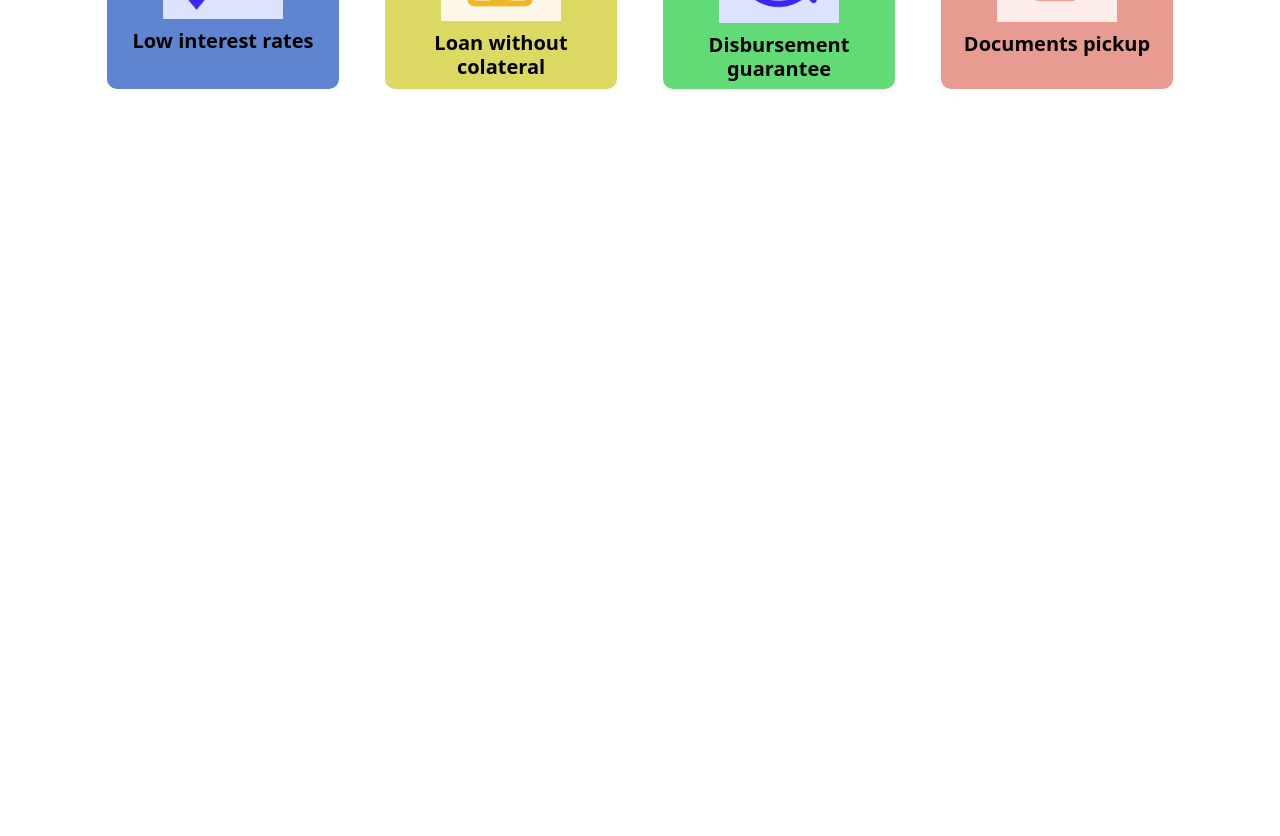
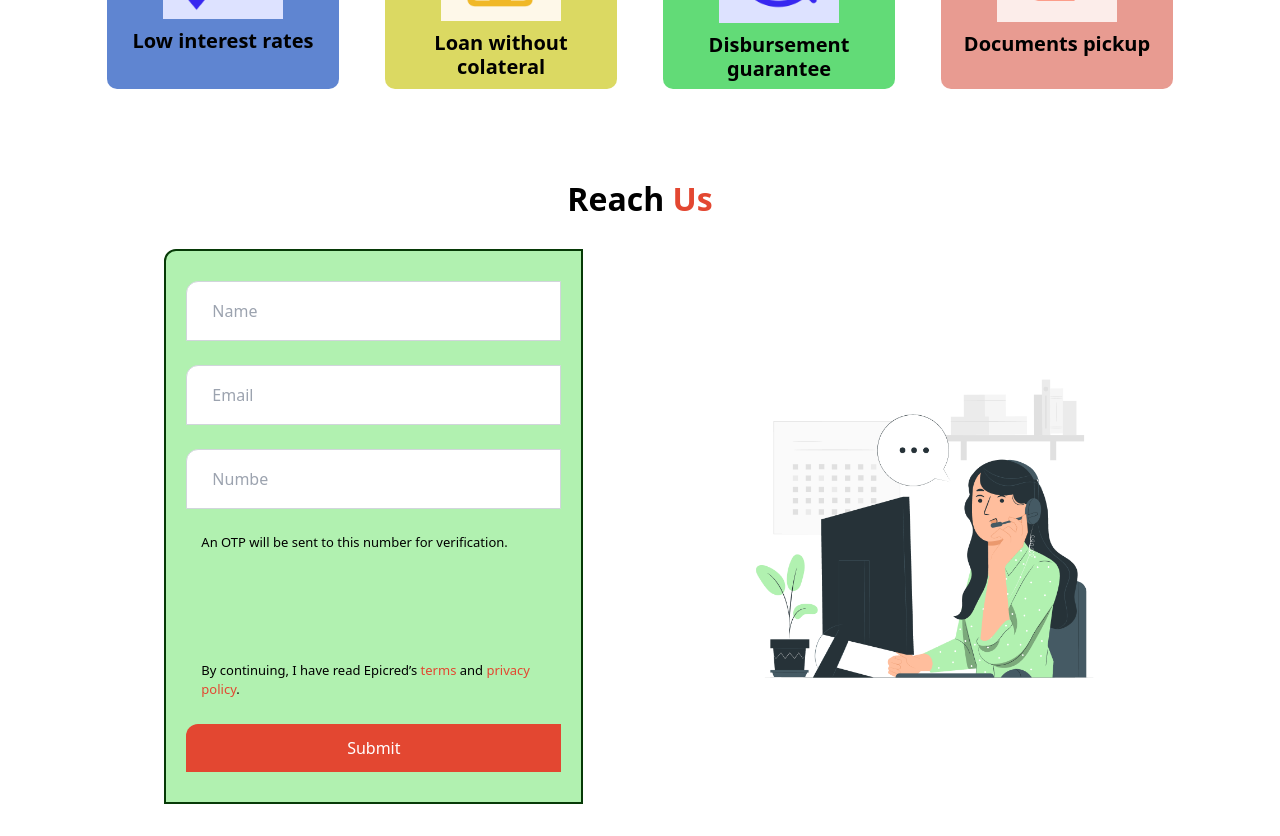
Before and after one commit to CHEEMS-1206/epicred-intern-assignment, a Next.js app: page /about-us in a window 1280 px wide. Shown: the part 2660-3496 px from the top of the page. Before the commit the page ends 2796 px from the top, so only its background shows below. Built offline with nearby package versions, Linux system fonts and the light colour scheme.

Commit message:
added the contact us  section of the about us page

```diff
--- a/src/app/about-us/page.js
+++ b/src/app/about-us/page.js
@@ -6,6 +6,7 @@ import VisionMission from "../../components/VisionMission";
 import ImpactNumbers from "../../components/ImpactfulNumbers";
 import Founders from "../../components/Founders";
 import Services from "../../components/Services";
+import ContactForm from "../../components/ContactForm";
 
 export default function AboutUs() {
   return (
@@ -20,6 +21,7 @@ export default function AboutUs() {
       <ImpactNumbers />
       <Founders />
       <Services />
+      <ContactForm />
     </>
   );
 }
--- a/src/app/globals.css
+++ b/src/app/globals.css
@@ -231,8 +231,60 @@
   margin: 15px;
   border-radius: 10px;
 }
-.b{
+.b {
   background-color: rgba(48, 97, 196, 0.769);
   margin: 15px;
   border-radius: 10px;
 }
+/* // contact section  */
+.contact-us-section {
+  display: flex;
+  justify-content: center;
+  align-items: center;
+  flex-direction: column;
+}
+.form-container {
+  width: 100%;
+  display: flex;
+  flex-direction: row;
+  align-items: center;
+  justify-content: space-evenly;
+}
+.form-container div form {
+  background-color: rgba(177, 241, 176, 1);
+  border-radius: 12px 0px 0px 0px;
+  border: 1.5px 0px 0px 0px;
+  padding: 30px 20px;
+  border: 2px solid rgb(7, 58, 7);
+  width: fit-content;
+}
+.form-container div form input {
+  width: 375px;
+  height: 60px;
+  top: 37px;
+  padding: 15px 292px 15px 25px;
+  gap: 0px;
+  border-radius: 12px 0px 0px 0px;
+  border: 1px 0px 0px 0px;
+  display: block;
+}
+#contact-btn {
+  width: Fixed (243px) px;
+  height: Fixed (60px) px;
+  padding: 12px 32px 12px 32px;
+  gap: 10px;
+  border-radius: 12px 0px 0px 0px;
+  opacity: 0px;
+  background-color: rgba(227, 71, 49, 1);
+}
+.policy-terms{
+  max-width: 375px;
+  display: block;
+  padding: 0 15px;
+  font-size: 13px;
+  color: black;
+  font-weight: 400;
+}
+.policy-terms a{
+  color:#e34731;
+}
--- /dev/null
+++ b/src/components/ContactForm.js
@@ -0,0 +1,60 @@
+import React from "react";
+import Image from "next/image";
+
+const ContactForm = () => {
+  return (
+    <section className="p-8 flex contact-us-section">
+      <h2 className="text-2xl font-bold mb-4 section-title">
+        Reach <span className="sub-title-section">Us</span>
+      </h2>
+      <div className="form-container">
+        <div>
+          <form className="space-y-6">
+            <input
+              type="text"
+              placeholder="Name"
+              required
+              className="w-full p-2 border border-gray-300"
+            />
+            <input
+              type="email"
+              placeholder="Email"
+              required
+              className="w-full p-2 border border-gray-300"
+            />
+            <input
+              type="tel"
+              placeholder="Number"
+              required
+              className="w-full p-2 border border-gray-300"
+            />
+            <span className="policy-terms">
+              An OTP will be sent to this number for verification.
+            </span>
+            <input
+              type="text"
+              style={{ visibility: "hidden" }}
+              className="w-full p-2 border border-gray-300"
+            />
+            <span className="policy-terms">
+              By continuing, I have read Epicred’s <a href="#">terms</a> and{" "}
+              <a href="#"> privacy policy</a>.
+            </span>
+            <button
+              type="submit"
+              className="w-full text-white p-2"
+              id="contact-btn"
+            >
+              Submit
+            </button>
+          </form>
+        </div>
+        <div>
+          <Image src="/contact.png" alt="Contact" width={400} height={300} />
+        </div>
+      </div>
+    </section>
+  );
+};
+
+export default ContactForm;
```
Also changed, not shown: public/contact.png (added).
